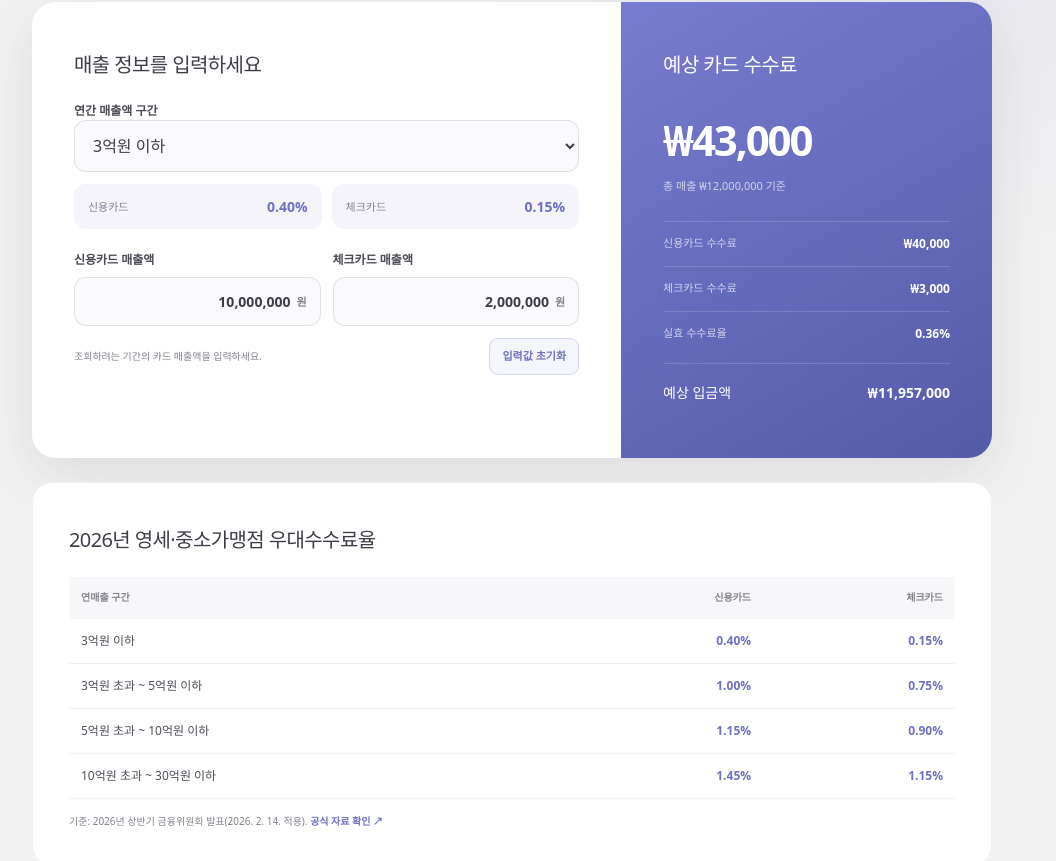
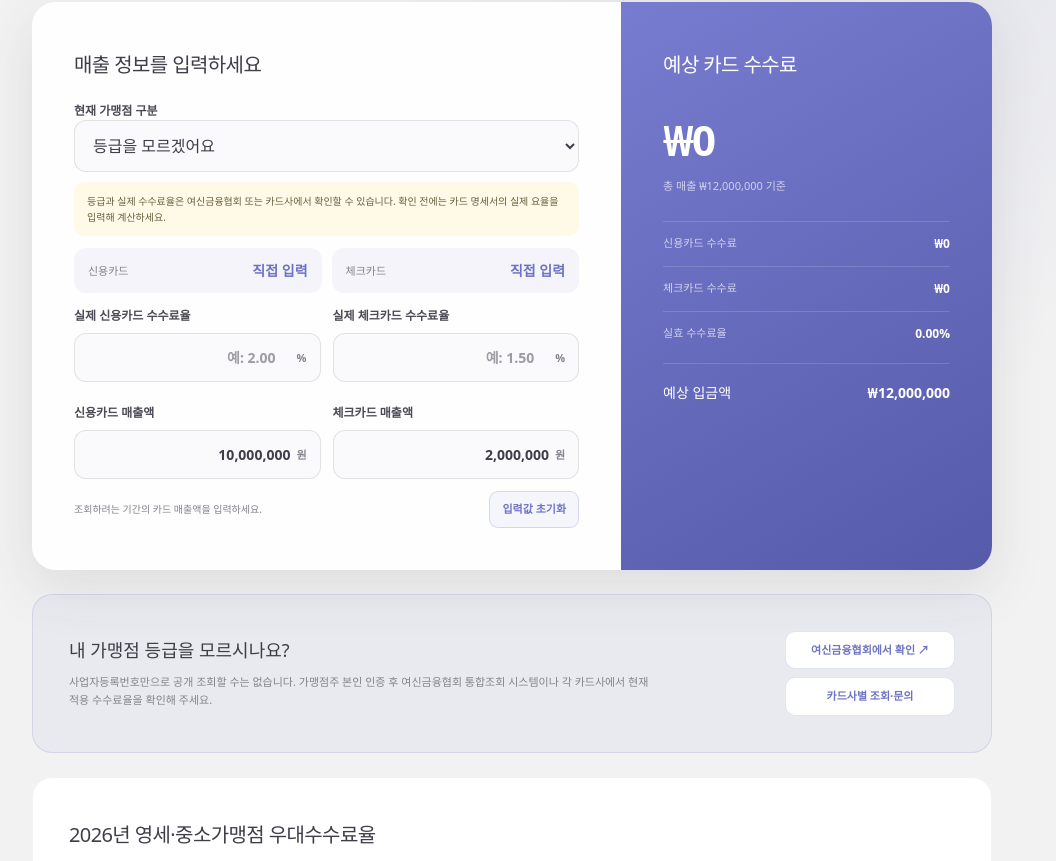
Before and after one commit to jereudinan/card-store-id-checker, a Next.js app: page /calculator in a window 1280 px wide. Shown: the part 299-1160 px from the top of the page, without its empty margins (128-1184 px from the left). Built offline with nearby package versions, Linux system fonts and the light colour scheme.

Commit message:
Clarify merchant fee tiers

```diff
--- a/app/calculator/card-fee-calculator.tsx
+++ b/app/calculator/card-fee-calculator.tsx
@@ -3,11 +3,13 @@
 import { useMemo, useState } from "react";
 
 const feeTiers = [
-  { id: "under-300m", label: "3억원 이하", creditRate: 0.4, debitRate: 0.15 },
-  { id: "300m-500m", label: "3억원 초과 ~ 5억원 이하", creditRate: 1, debitRate: 0.75 },
-  { id: "500m-1b", label: "5억원 초과 ~ 10억원 이하", creditRate: 1.15, debitRate: 0.9 },
-  { id: "1b-3b", label: "10억원 초과 ~ 30억원 이하", creditRate: 1.45, debitRate: 1.15 },
-  { id: "custom", label: "30억원 초과 또는 직접 입력", creditRate: 0, debitRate: 0 },
+  { id: "unknown", label: "등급을 모르겠어요", creditRate: null, debitRate: null },
+  { id: "new", label: "신규 가맹점 — 매출 확정 전", creditRate: null, debitRate: null },
+  { id: "small", label: "영세 가맹점 — 연매출 3억원 이하", creditRate: 0.4, debitRate: 0.15 },
+  { id: "medium-1", label: "중소 1구간 — 3억원 초과 ~ 5억원 이하", creditRate: 1, debitRate: 0.75 },
+  { id: "medium-2", label: "중소 2구간 — 5억원 초과 ~ 10억원 이하", creditRate: 1.15, debitRate: 0.9 },
+  { id: "medium-3", label: "중소 3구간 — 10억원 초과 ~ 30억원 이하", creditRate: 1.45, debitRate: 1.15 },
+  { id: "general", label: "일반 가맹점 — 연매출 30억원 초과", creditRate: null, debitRate: null },
 ];
 
 const won = new Intl.NumberFormat("ko-KR", {
@@ -29,20 +31,28 @@ export default function CardFeeCalculator() {
   const [tierId, setTierId] = useState(feeTiers[0].id);
   const [creditSales, setCreditSales] = useState("10,000,000");
   const [debitSales, setDebitSales] = useState("2,000,000");
-  const [customCreditRate, setCustomCreditRate] = useState("2.0");
-  const [customDebitRate, setCustomDebitRate] = useState("1.5");
+  const [customCreditRate, setCustomCreditRate] = useState("");
+  const [customDebitRate, setCustomDebitRate] = useState("");
 
   const tier = feeTiers.find((item) => item.id === tierId) ?? feeTiers[0];
-  const isCustom = tier.id === "custom";
-  const creditRate = isCustom ? Number(customCreditRate) || 0 : tier.creditRate;
-  const debitRate = isCustom ? Number(customDebitRate) || 0 : tier.debitRate;
+  const requiresActualRate = tier.creditRate === null;
+  const creditRate = requiresActualRate ? Number(customCreditRate) || 0 : tier.creditRate;
+  const debitRate = requiresActualRate ? Number(customDebitRate) || 0 : tier.debitRate;
+
+  const tierMessage = tier.id === "new"
+    ? "신규 가맹점은 매출 자료가 확인되기 전까지 일반 수수료율이 적용될 수 있습니다. 카드사에서 확인한 실제 요율을 입력해 주세요. 이후 영세·중소 가맹점으로 선정되면 차액이 환급될 수 있습니다."
+    : tier.id === "unknown"
+      ? "등급과 실제 수수료율은 여신금융협회 또는 카드사에서 확인할 수 있습니다. 확인 전에는 카드 명세서의 실제 요율을 입력해 계산하세요."
+      : tier.id === "general"
+        ? "일반 가맹점 수수료율은 카드사와 가맹점 계약에 따라 다릅니다. 카드사에서 확인한 실제 요율을 입력해 주세요."
+        : "선택한 영세·중소 구간의 2026년 상반기 우대수수료율을 자동 적용합니다.";
 
   function resetCalculator() {
     setTierId(feeTiers[0].id);
     setCreditSales("");
     setDebitSales("");
-    setCustomCreditRate("2.0");
-    setCustomDebitRate("1.5");
+    setCustomCreditRate("");
+    setCustomDebitRate("");
   }
 
   const result = useMemo(() => {
@@ -73,7 +83,7 @@ export default function CardFeeCalculator() {
         </div>
 
         <label className="field-label" htmlFor="annual-sales-tier">
-          연간 매출액 구간
+          현재 가맹점 구분
         </label>
         <select
           id="annual-sales-tier"
@@ -86,20 +96,22 @@ export default function CardFeeCalculator() {
           ))}
         </select>
 
+        <p className={`tier-message ${requiresActualRate ? "needs-check" : ""}`}>{tierMessage}</p>
+
         <div className="rate-summary" aria-live="polite">
-          <div><span>신용카드</span><strong>{creditRate.toFixed(2)}%</strong></div>
-          <div><span>체크카드</span><strong>{debitRate.toFixed(2)}%</strong></div>
+          <div><span>신용카드</span><strong>{requiresActualRate && !customCreditRate ? "직접 입력" : `${creditRate.toFixed(2)}%`}</strong></div>
+          <div><span>체크카드</span><strong>{requiresActualRate && !customDebitRate ? "직접 입력" : `${debitRate.toFixed(2)}%`}</strong></div>
         </div>
 
-        {isCustom && (
+        {requiresActualRate && (
           <div className="custom-rate-grid">
             <label>
-              신용카드 수수료율
-              <span className="rate-input"><input type="number" min="0" max="100" step="0.01" value={customCreditRate} onChange={(event) => setCustomCreditRate(event.target.value)} />%</span>
+              실제 신용카드 수수료율
+              <span className="rate-input"><input aria-label="실제 신용카드 수수료율" type="number" min="0" max="100" step="0.01" placeholder="예: 2.00" value={customCreditRate} onChange={(event) => setCustomCreditRate(event.target.value)} />%</span>
             </label>
             <label>
-              체크카드 수수료율
-              <span className="rate-input"><input type="number" min="0" max="100" step="0.01" value={customDebitRate} onChange={(event) => setCustomDebitRate(event.target.value)} />%</span>
+              실제 체크카드 수수료율
+              <span className="rate-input"><input aria-label="실제 체크카드 수수료율" type="number" min="0" max="100" step="0.01" placeholder="예: 1.50" value={customDebitRate} onChange={(event) => setCustomDebitRate(event.target.value)} />%</span>
             </label>
           </div>
         )}
--- a/app/calculator/page.tsx
+++ b/app/calculator/page.tsx
@@ -43,16 +43,28 @@ export default function CalculatorPage() {
 
         <CardFeeCalculator />
 
+        <section className="grade-lookup" aria-labelledby="grade-lookup-title">
+          <div>
+            <h2 id="grade-lookup-title">내 가맹점 등급을 모르시나요?</h2>
+            <p>사업자등록번호만으로 공개 조회할 수는 없습니다. 가맹점주 본인 인증 후 여신금융협회 통합조회 시스템이나 각 카드사에서 현재 적용 수수료율을 확인해 주세요.</p>
+          </div>
+          <div className="lookup-links">
+            <a href="https://www.cardsales.or.kr/" target="_blank" rel="noopener noreferrer">여신금융협회에서 확인 ↗</a>
+            <Link href="/">카드사별 조회·문의</Link>
+          </div>
+        </section>
+
         <section className="fee-guide" aria-labelledby="fee-guide-title">
           <div className="section-heading"><h2 id="fee-guide-title">2026년 영세·중소가맹점 우대수수료율</h2></div>
           <div className="fee-table-wrap">
             <table>
-              <thead><tr><th>연매출 구간</th><th>신용카드</th><th>체크카드</th></tr></thead>
+              <thead><tr><th>가맹점 구분</th><th>연매출 구간</th><th>신용카드</th><th>체크카드</th></tr></thead>
               <tbody>
-                <tr><td>3억원 이하</td><td>0.40%</td><td>0.15%</td></tr>
-                <tr><td>3억원 초과 ~ 5억원 이하</td><td>1.00%</td><td>0.75%</td></tr>
-                <tr><td>5억원 초과 ~ 10억원 이하</td><td>1.15%</td><td>0.90%</td></tr>
-                <tr><td>10억원 초과 ~ 30억원 이하</td><td>1.45%</td><td>1.15%</td></tr>
+                <tr><td>영세</td><td>3억원 이하</td><td>0.40%</td><td>0.15%</td></tr>
+                <tr><td>중소 1</td><td>3억원 초과 ~ 5억원 이하</td><td>1.00%</td><td>0.75%</td></tr>
+                <tr><td>중소 2</td><td>5억원 초과 ~ 10억원 이하</td><td>1.15%</td><td>0.90%</td></tr>
+                <tr><td>중소 3</td><td>10억원 초과 ~ 30억원 이하</td><td>1.45%</td><td>1.15%</td></tr>
+                <tr><td>일반</td><td>30억원 초과</td><td colSpan={2}>가맹점별 계약 요율</td></tr>
               </tbody>
             </table>
           </div>
@@ -65,6 +77,7 @@ export default function CalculatorPage() {
             <li>계산 결과는 입력한 매출액과 수수료율을 단순 곱한 예상 금액입니다.</li>
             <li>실제 적용 수수료율은 가맹점 구분, 카드사 계약 및 정산 조건에 따라 달라질 수 있습니다.</li>
             <li>연매출 30억원 초과 가맹점은 카드사에서 확인한 실제 수수료율을 직접 입력해 주세요.</li>
+            <li>신규 가맹점은 매출 자료 확인 전 일반 수수료율이 적용될 수 있으며, 우대등급 선정 시 차액이 소급 환급될 수 있습니다.</li>
             <li>정확한 수수료와 정산 내역은 여신금융협회 또는 각 카드사에서 확인하세요.</li>
           </ul>
         </section>
--- a/app/globals.css
+++ b/app/globals.css
@@ -527,6 +527,21 @@ footer {
   margin: 12px 0 22px;
 }
 
+.tier-message {
+  margin: 10px 0 0;
+  padding: 11px 13px;
+  border-radius: 10px;
+  color: #66636e;
+  background: #f7f7fa;
+  font-size: 10px;
+  line-height: 1.6;
+}
+
+.tier-message.needs-check {
+  color: #675f3e;
+  background: #fff9e8;
+}
+
 .rate-summary > div {
   display: flex;
   align-items: center;
@@ -677,12 +692,60 @@ footer {
 }
 
 .fee-guide,
-.calculator-notice {
+.calculator-notice,
+.grade-lookup {
   margin-top: 24px;
   padding: clamp(22px, 5vw, 36px);
   border: 1px solid rgba(81, 79, 89, 0.07);
   border-radius: 20px;
   background: rgba(255, 255, 255, 0.94);
+}
+
+.grade-lookup {
+  display: flex;
+  align-items: center;
+  justify-content: space-between;
+  gap: 26px;
+  border-color: rgba(109, 114, 195, 0.18);
+  background: rgba(109, 114, 195, 0.06);
+}
+
+.grade-lookup h2 {
+  margin: 0;
+  color: #3f3d47;
+  font-size: 18px;
+}
+
+.grade-lookup p {
+  max-width: 590px;
+  margin: 9px 0 0;
+  color: var(--muted);
+  font-size: 11px;
+  line-height: 1.65;
+}
+
+.lookup-links {
+  flex: 0 0 auto;
+  display: grid;
+  gap: 8px;
+  min-width: 170px;
+}
+
+.lookup-links a {
+  padding: 10px 13px;
+  border: 1px solid rgba(109, 114, 195, 0.2);
+  border-radius: 10px;
+  color: var(--brand);
+  background: white;
+  font-size: 11px;
+  font-weight: 800;
+  text-align: center;
+}
+
+.lookup-links a:hover,
+.lookup-links a:focus-visible {
+  border-color: var(--brand);
+  outline: none;
 }
 
 .fee-table-wrap {
@@ -704,7 +767,9 @@ footer {
 }
 
 .fee-guide th:first-child,
-.fee-guide td:first-child {
+.fee-guide td:first-child,
+.fee-guide th:nth-child(2),
+.fee-guide td:nth-child(2) {
   text-align: left;
 }
 
@@ -714,7 +779,7 @@ footer {
   font-size: 10px;
 }
 
-.fee-guide td:not(:first-child) {
+.fee-guide td:nth-child(n + 3) {
   color: var(--brand);
   font-weight: 800;
 }
@@ -850,6 +915,15 @@ footer {
     border-radius: 18px;
   }
 
+  .grade-lookup {
+    align-items: stretch;
+    flex-direction: column;
+  }
+
+  .lookup-links {
+    width: 100%;
+  }
+
   .sales-input-grid,
   .custom-rate-grid {
     grid-template-columns: 1fr;
```
Also changed, not shown: 1 other file (tests, documents, lock files or other folders).
